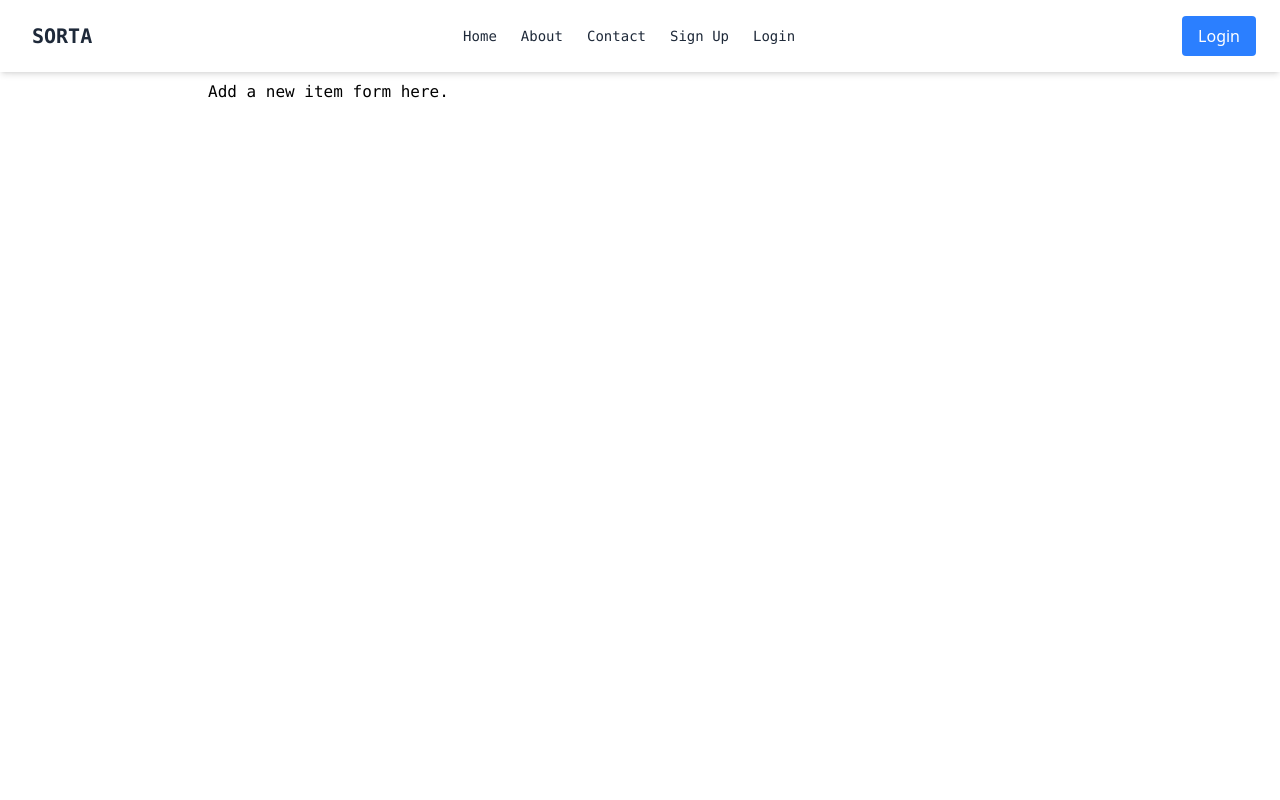
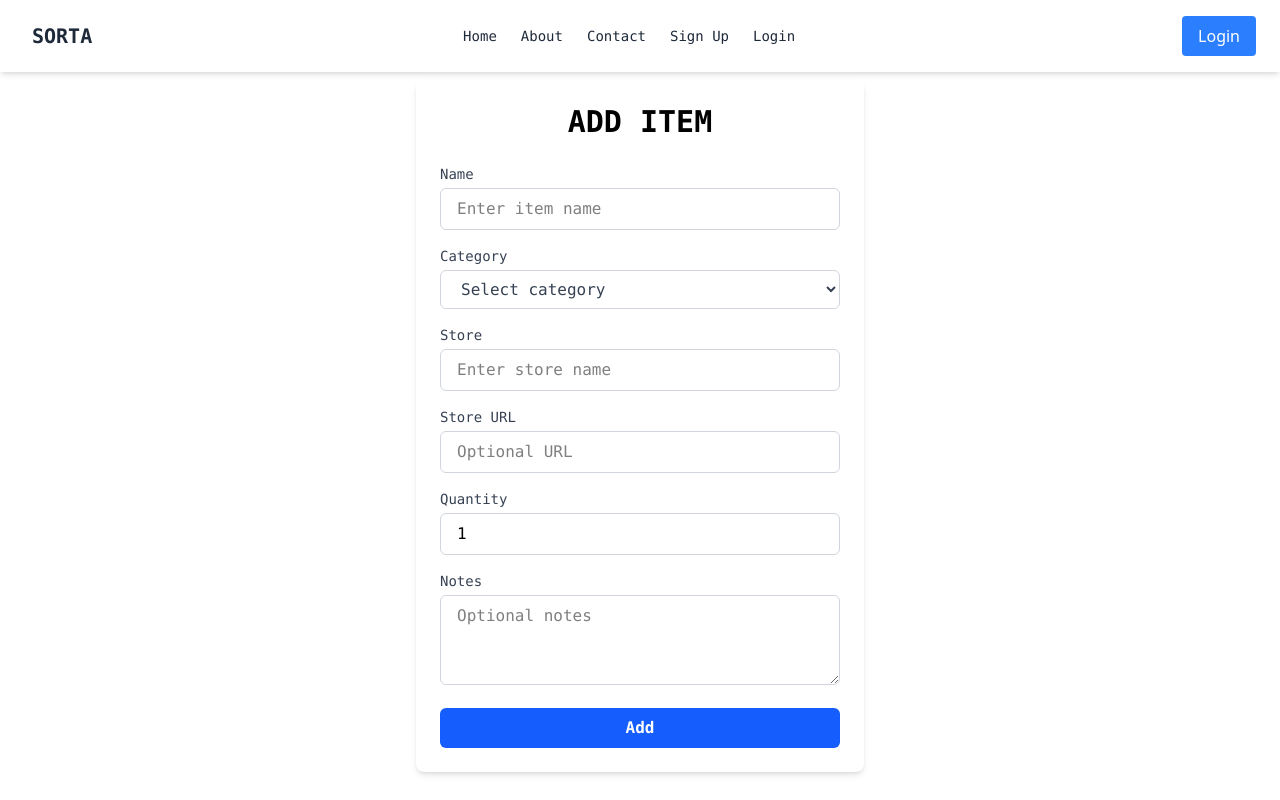
Before and after one commit to breconm/SORTA, a React app: page /add-items in a window 1280 px wide. Built offline with nearby package versions, Linux system fonts and the light colour scheme; the HTML template or start-up script is replaced by a standard one.

Commit message:
additions for the add-items and category pages.

```diff
--- a/src/App.jsx
+++ b/src/App.jsx
@@ -9,6 +9,8 @@ import About from './components/about.jsx';
 import Contact from './components/contact.jsx';
 import Profile from './components/Profile.jsx';
 import UserSettings from './components/user-settings.jsx';
+import AddItem from './components/add-items.jsx';
+import Category from './components/category.jsx';
 import './App.css';
 
 function App() {
@@ -25,8 +27,8 @@ function App() {
         <Routes>
           <Route path="/" element={<Hero />} />
           <Route path="/guest" element={<Guest />} />
-          <Route path="/add-items" element={isLoggedIn ? <p>Add a new item form here.</p> : <Login />} />
-          <Route path="/category" element={isLoggedIn ? <p>Organize or view by category.</p> : <Login />} />
+          <Route path="/add-items" element={isLoggedIn ? <AddItem /> : <Login />} /> {/* Render AddItem */}
+          <Route path="/category" element={isLoggedIn ? <Category /> : <Login />} /> {/* Render categories */}
           <Route path="/store" element={isLoggedIn ? <p>View items by store.</p> : <Login />} />
           <Route path="/profile" element={isLoggedIn ? <Profile /> : <Login />} />
           <Route path="/user-settings" element={isLoggedIn ? <UserSettings /> : <Login />} />
--- a/src/components/add-items.jsx
+++ b/src/components/add-items.jsx
@@ -0,0 +1,138 @@
+import { useState } from 'react';
+
+function AddItem() {
+  const [item, setItem] = useState({
+    name: '',
+    category: '',
+    store: '',
+    storeUrl: '',
+    quantity: 1,
+    notes: ''
+  });
+
+  const handleChange = (e) => {
+    const { name, value } = e.target;
+    setItem((prev) => ({ ...prev, [name]: value }));
+  };
+
+  const handleSubmit = (e) => {
+    e.preventDefault();
+    console.log('Item submitted:', item);
+    alert('Item added!');
+    setItem({
+      name: '',
+      category: '',
+      store: '',
+      storeUrl: '',
+      quantity: 1,
+      notes: ''
+    });
+  };
+
+  return (
+    <div className="max-w-md mx-auto p-6 bg-white shadow-md rounded-lg">
+      <h2 className="text-3xl font-bold mb-6 text-center">ADD ITEM</h2>
+      <form onSubmit={handleSubmit} className="space-y-4">
+
+        <div>
+          <label htmlFor="name" className="block text-sm font-medium text-gray-700 mb-1">Name</label>
+          <input
+            type="text"
+            id="name"
+            name="name"
+            placeholder="Enter item name"
+            value={item.name}
+            onChange={handleChange}
+            required
+            className="w-full border border-gray-300 px-4 py-2 rounded-md focus:outline-none focus:ring-2 focus:ring-blue-400"
+          />
+        </div>
+
+        <div>
+          <label htmlFor="category" className="block text-sm font-medium text-gray-700 mb-1">Category</label>
+          <select
+            id="category"
+            name="category"
+            value={item.category}
+            onChange={handleChange}
+            required
+            className="w-full border border-gray-300 px-4 py-2 rounded-md bg-white text-gray-700 focus:outline-none focus:ring-2 focus:ring-blue-400"
+          >
+            <option value="">Select category</option>
+            <option value="Food">Food</option>
+            <option value="Household">Household</option>
+            <option value="Personal Care">Personal Care</option>
+            <option value="Cosmetics">Cosmetics</option>
+            <option value="Clothing and Shoes">Clothing and Shoes</option>
+            <option value="Hobbies">Hobbies</option>
+            <option value="Furniture">Furniture</option>
+            <option value="Electronics">Electronics</option>
+            <option value="Other">Other</option>
+          </select>
+        </div>
+
+        <div>
+          <label htmlFor="store" className="block text-sm font-medium text-gray-700 mb-1">Store</label>
+          <input
+            type="text"
+            id="store"
+            name="store"
+            placeholder="Enter store name"
+            value={item.store}
+            onChange={handleChange}
+            className="w-full border border-gray-300 px-4 py-2 rounded-md focus:outline-none focus:ring-2 focus:ring-blue-400"
+          />
+        </div>
+
+        <div>
+          <label htmlFor="storeUrl" className="block text-sm font-medium text-gray-700 mb-1">Store URL</label>
+          <input
+            type="url"
+            id="storeUrl"
+            name="storeUrl"
+            placeholder="Optional URL"
+            value={item.storeUrl}
+            onChange={handleChange}
+            className="w-full border border-gray-300 px-4 py-2 rounded-md focus:outline-none focus:ring-2 focus:ring-blue-400"
+          />
+        </div>
+
+        <div>
+          <label htmlFor="quantity" className="block text-sm font-medium text-gray-700 mb-1">Quantity</label>
+          <input
+            type="number"
+            id="quantity"
+            name="quantity"
+            min="1"
+            placeholder="1"
+            value={item.quantity}
+            onChange={handleChange}
+            className="w-full border border-gray-300 px-4 py-2 rounded-md focus:outline-none focus:ring-2 focus:ring-blue-400"
+          />
+        </div>
+
+        <div>
+          <label htmlFor="notes" className="block text-sm font-medium text-gray-700 mb-1">Notes</label>
+          <textarea
+            id="notes"
+            name="notes"
+            placeholder="Optional notes"
+            value={item.notes}
+            onChange={handleChange}
+            rows="3"
+            className="w-full border border-gray-300 px-4 py-2 rounded-md focus:outline-none focus:ring-2 focus:ring-blue-400"
+          />
+        </div>
+
+        <button
+          type="submit"
+          className="w-full bg-blue-600 text-white font-semibold py-2 rounded-md hover:bg-blue-700 transition duration-200"
+        >
+          Add
+        </button>
+      </form>
+    </div>
+  );
+}
+
+export default AddItem;
--- a/src/components/category.jsx
+++ b/src/components/category.jsx
@@ -0,0 +1,56 @@
+
+import React from 'react';
+
+const demoItems = [
+  { name: 'Apples', category: 'Food' },
+  { name: 'Toilet Paper', category: 'Household' },
+  { name: 'Shampoo', category: 'Personal Care' },
+  { name: 'Lipstick', category: 'Cosmetics' },
+  { name: 'Jeans', category: 'Clothing and Shoes' },
+  { name: 'Guitar Strings', category: 'Hobbies' },
+  { name: 'Desk Chair', category: 'Furniture' },
+  { name: 'Headphones', category: 'Electronics' },
+  { name: 'Umbrella', category: 'Other' },
+];
+
+const categories = [
+  'Food',
+  'Household',
+  'Personal Care',
+  'Cosmetics',
+  'Clothing and Shoes',
+  'Hobbies',
+  'Furniture',
+  'Electronics',
+  'Other',
+];
+
+function Category() {
+  return (
+    <div className="min-h-screen bg-gradient-to-br from-purple-50 to-blue-50 p-6">
+      <h1 className="text-3xl font-bold mb-6 text-center">Sort by Category</h1>
+
+      <div className="space-y-8">
+        {categories.map((cat) => {
+          const filtered = demoItems.filter(item => item.category === cat);
+          return (
+            <div key={cat}>
+              <h2 className="text-xl font-semibold text-gray-700 mb-2">{cat}</h2>
+              {filtered.length > 0 ? (
+                <ul className="list-disc list-inside pl-4">
+                  {filtered.map((item, i) => (
+                    <li key={i} className="text-gray-800">{item.name}</li>
+                  ))}
+                </ul>
+              ) : (
+                <p className="text-gray-500 italic">No items yet.</p>
+              )}
+            </div>
+          );
+        })}
+      </div>
+    </div>
+  );
+}
+
+export default Category;
```
Also changed, not shown: src/components/settings.jsx (deleted).
